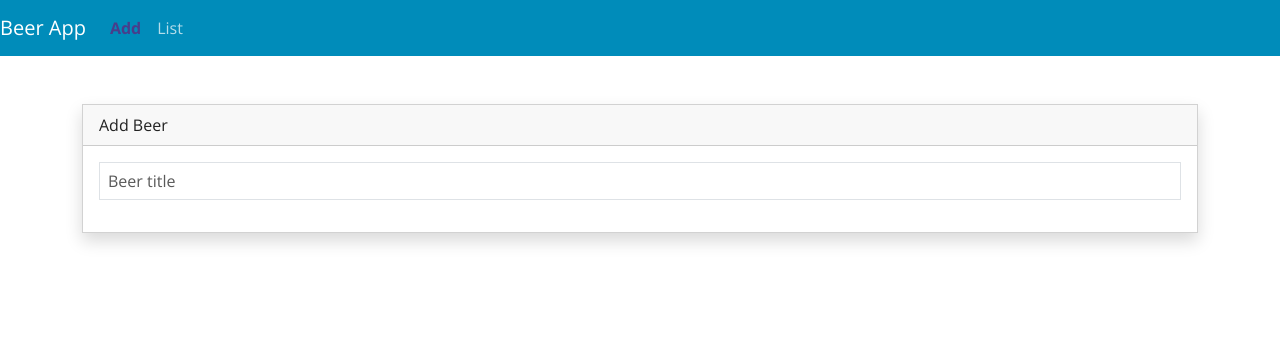
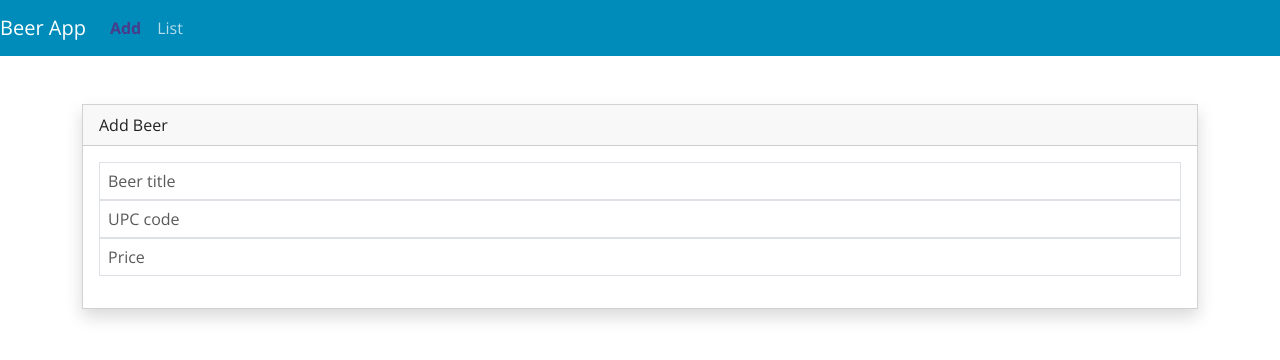
Before and after one commit to milenalucentini/angular-ivy-s45kra, an Angular app: page /add in a window 1280 px wide. Shown: the top 360 px of the page. Built offline with nearby package versions, Linux system fonts and the light colour scheme.

Commit message:
1 file modified

```diff
--- a/src/app/components/beer-form/beer-form.component.html
+++ b/src/app/components/beer-form/beer-form.component.html
@@ -4,12 +4,28 @@
     </div>
       <div class = "card-body">
         <form [formGroup]= "beerForm">
+
           <input
           type="text"
           class ="form-control"
           placeholder="Beer title"
           [ngClass]= "! beerForm.controls.beerName.valid &&  beerForm.controls.beerName.touched ? 'is-invalid' : '' "
           formControlName= "beerName"/>
+
+          <input
+          type="text"
+          class ="form-control"
+          placeholder="UPC code"
+          [ngClass]= "! beerForm.controls.upc.valid &&  beerForm.controls.upc.touched ? 'is-invalid' : '' "
+          formControlName= "upc"/>
+
+          <input
+          type="number"
+          class ="form-control"
+          placeholder="Price"
+          [ngClass]= "! beerForm.controls.price.valid &&  beerForm.controls.price.touched ? 'is-invalid' : '' "
+          formControlName= "price"/>
+
         </form>
     </div>
 </div>
```
